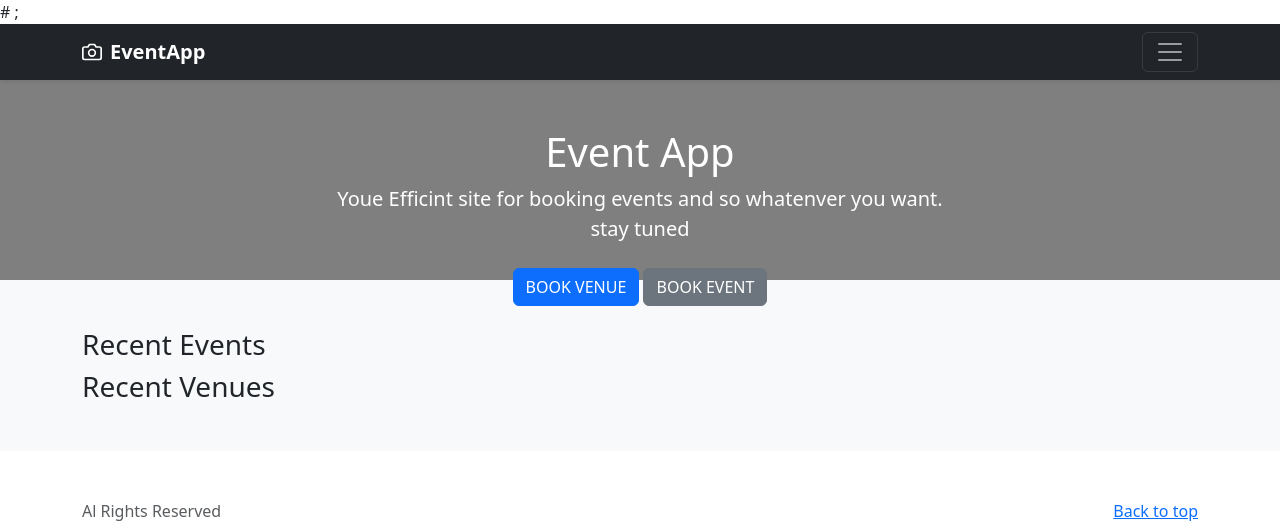
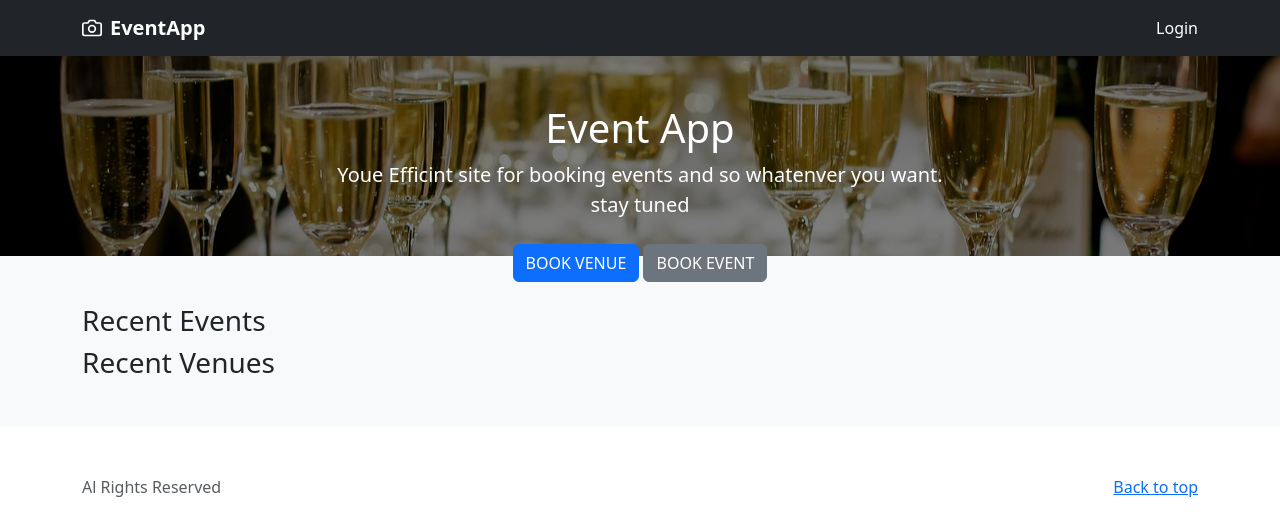
Before and after one commit to hermesgido/eventapp, a Django app: template templates/index.html in a window 1280 px wide. Shown: the top 521 px of the page. Run offline with Django 3.2, Linux system fonts and the light colour scheme; the template is opened without the code that fills it, so the values that code supplies are empty.

Commit message:
iamge uplod

```diff
--- a/event/urls.py
+++ b/event/urls.py
@@ -5,6 +5,7 @@ urlpatterns = [
     path('', views.home, name='home'),
     path('event/', views.event, name='event'),
     path('venue/', views.venue, name='venue'),
-    path('login/', views.login_view, name='login_view'),
+    path('login/', views.login_view, name='login'),
     path('register/', views.register_view, name='register'),
+    path('logout/', views.logout_view, name="logout")
 ]
--- a/static/style.css
+++ b/static/style.css
@@ -74,37 +74,7 @@
       .bd-mode-toggle .dropdown-menu .active .bi {
         display: block !important;
       }
-      .topbanner {
-        position: relative;
-        height: 200px;
-        color: white;
-    }
 
-    .topbanner::after {
-        content: "";
-        position: absolute;
-        top: 0;
-        left: 0;
-        right: 0;
-        bottom: 0;
-        background-color: rgba(0, 0, 0, 0.5); /* Adjust the alpha value for the darkness */
-        z-index: -1;
-    }
-
-    .topbanner::before {
-        content: "";
-        position: absolute;
-        top: 0;
-        left: 0;
-        right: 0;
-        bottom: 0;
-        background-image: url({% static 'images/topbanner.jpg' %});
-        background-size: cover;
-        background-repeat: no-repeat;
-        background-position: center;
-        filter: blur(3px);
-        z-index: -2;
-    }
 
 .login-body{
   background-image: url(/static/images/event1.jpg);
--- a/templates/base.html
+++ b/templates/base.html
@@ -29,8 +29,8 @@
 
     <link rel="stylesheet" href="{% static 'style.css' %}" />
   </head>
-   #
-</div>;
+
+</div>
   {% block content %}
 
 
--- a/templates/index.html
+++ b/templates/index.html
@@ -17,7 +17,7 @@
         <path d="M10.794 3.148a.217.217 0 0 1 .412 0l.387 1.162c.173.518.579.924 1.097 1.097l1.162.387a.217.217 0 0 1 0 .412l-1.162.387a1.734 1.734 0 0 0-1.097 1.097l-.387 1.162a.217.217 0 0 1-.412 0l-.387-1.162A1.734 1.734 0 0 0 9.31 6.593l-1.162-.387a.217.217 0 0 1 0-.412l1.162-.387a1.734 1.734 0 0 0 1.097-1.097l.387-1.162zM13.863.099a.145.145 0 0 1 .274 0l.258.774c.115.346.386.617.732.732l.774.258a.145.145 0 0 1 0 .274l-.774.258a1.156 1.156 0 0 0-.732.732l-.258.774a.145.145 0 0 1-.274 0l-.258-.774a1.156 1.156 0 0 0-.732-.732l-.774-.258a.145.145 0 0 1 0-.274l.774-.258c.346-.115.617-.386.732-.732L13.863.1z"/>
       </symbol>
       <symbol id="sun-fill" viewBox="0 0 16 16">
-        <path d="M8 12a4 4 0 1 0 0-8 4 4 0 0 0 0 8zM8 0a.5.5 0 0 1 .5.5v2a.5.5 0 0 1-1 0v-2A.5.5 0 0 1 8 0zm0 13a.5.5 0 0 1 .5.5v2a.5.5 0 0 1-1 0v-2A.5.5 0 0 1 8 13zm8-5a.5.5 0 0 1-.5.5h-2a.5.5 0 0 1 0-1h2a.5.5 0 0 1 .5.5zM3 8a.5.5 0 0 1-.5.5h-2a.5.5 0 0 1 0-1h2A.5.5 0 0 1 3 8zm10.657-5.657a.5.5 0 0 1 0 .707l-1.414 1.415a.5.5 0 1 1-.707-.708l1.414-1.414a.5.5 0 0 1 .707 0zm-9.193 9.193a.5.5 0 0 1 0 .707L3.05 13.657a.5.5 0 0 1-.707-.707l1.414-1.414a.5.5 0 0 1 .707 0zm9.193 2.121a.5.5 0 0 1-.707 0l-1.414-1.414a.5.5 0 0 1 .707-.707l1.414 1.414a.5.5 0 0 1 0 .707zM4.464 4.465a.5.5 0 0 1-.707 0L2.343 3.05a.5.5 0 1 1 .707-.707l1.414 1.414a.5.5 0 0 1 0 .708z"/>
+        <path d="M8 12a4 4 0 1 0 0-8 4 4 0 0 0 0 8zM8 0a.5.5 0 0 1 .5.5v2a.5.5 0 0 1-1 0v-2A.5.5 0 0 1 8 0zm0 x 13a.5.5 0 0 1 .5.5v2a.5.5 0 0 1-1 0v-2A.5.5 0 0 1 8 13zm8-5a.5.5 0 0 1-.5.5h-2a.5.5 0 0 1 0-1h2a.5.5 0 0 1 .5.5zM3 8a.5.5 0 0 1-.5.5h-2a.5.5 0 0 1 0-1h2A.5.5 0 0 1 3 8zm10.657-5.657a.5.5 0 0 1 0 .707l-1.414 1.415a.5.5 0 1 1-.707-.708l1.414-1.414a.5.5 0 0 1 .707 0zm-9.193 9.193a.5.5 0 0 1 0 .707L3.05 13.657a.5.5 0 0 1-.707-.707l1.414-1.414a.5.5 0 0 1 .707 0zm9.193 2.121a.5.5 0 0 1-.707 0l-1.414-1.414a.5.5 0 0 1 .707-.707l1.414 1.414a.5.5 0 0 1 0 .707zM4.464 4.465a.5.5 0 0 1-.707 0L2.343 3.05a.5.5 0 1 1 .707-.707l1.414 1.414a.5.5 0 0 1 0 .708z"/>
       </symbol>
     </svg>
 
@@ -72,16 +72,55 @@
         <svg xmlns="http://www.w3.org/2000/svg" width="20" height="20" fill="none" stroke="currentColor" stroke-linecap="round" stroke-linejoin="round" stroke-width="2" aria-hidden="true" class="me-2" viewBox="0 0 24 24"><path d="M23 19a2 2 0 0 1-2 2H3a2 2 0 0 1-2-2V8a2 2 0 0 1 2-2h4l2-3h6l2 3h4a2 2 0 0 1 2 2z"/><circle cx="12" cy="13" r="4"/></svg>
         <strong>EventApp</strong>
       </a>
-      <button class="navbar-toggler" type="button" data-bs-toggle="collapse" data-bs-target="#navbarHeader" aria-controls="navbarHeader" aria-expanded="false" aria-label="Toggle navigation">
-        <span class="navbar-toggler-icon"></span>
-      </button>
+
+      {% if request.user.is_authenticated %}
+    <a class="text-white text-decoration-none" href="{% url 'logout' %}">Logout</a>
+{% else %}
+    <a class="text-white text-decoration-none" href="{% url 'login' %}">Login</a>
+{% endif %}
+
+
+<style>
+  .topbanner {
+    position: relative;
+    height: 200px;
+    color: white;
+}
+
+.topbanner::after {
+    content: "";
+    position: absolute;
+    top: 0;
+    left: 0;
+    right: 0;
+    bottom: 0;
+    background-color: rgba(0, 0, 0, 0.5); /* Adjust the alpha value for the darkness */
+    z-index: -1;
+}
+
+.topbanner::before {
+    content: "";
+    position: absolute;
+    top: 0;
+    left: 0;
+    right: 0;
+    bottom: 0;
+    background-image: url(/static/images/topbanner.jpg);
+    background-size: cover;
+    background-repeat: no-repeat;
+    background-position: center;
+    filter: blur(0px);
+    z-index: -2;
+}
+</style>
+
     </div>
   </div>
 </header>
 
 <main>
 
-  <section class="py- text-center  topbanner ">
+  <section class="py- text-center  topbanner">
     <div class="row py-lg-5">
       <div class="col-lg-6 col-md-8 mx-auto ">
         <h1 class="fw-light">Event App</h1>
@@ -97,7 +136,9 @@
 
   <div class="album py-5 bg-body-tertiary">
     <div class="container">
+
       {% include 'messages.html' %}
+
       <h3 class="pb-2">Recent Events</h3>
 
       <div class="row row-cols-1 row-cols-sm-2 row-cols-md-3 g-3">
@@ -110,7 +151,7 @@
               <p class="card-text">RE-DIRECTION <br>Sept 3rd, | Mbezi Gadern, Dar Es Salaam</p>
               <div class="d-flex justify-content-between align-items-center">
                 <div class="btn-group">
-                  <button type="button" class="btn btn-sm btn-outline-secondary"><a class="text-decoration-none text-white" href="{% url 'event' %}">View</a></button>
+                  <button type="button" class="btn btn-sm btn-outline-secondary"><a class="text-decoration-none" href="{% url 'event' %}">View</a></button>
                 </div>
                 <small class="text-body-secondary">9 mins</small>
               </div>
--- a/templates/messages.html
+++ b/templates/messages.html
@@ -1,15 +1,30 @@
-
-
-
-
 {% if messages %}
     {% for message in messages %}
         {% if message.tags == 'error' %}
-            <div class="alert alert-danger">{{ message }}</div>
+            <div class="alert alert-danger alert-dismissible fade show" role="alert">
+                {{ message }}
+
+            </div>
         {% elif message.tags == 'success' %}
-            <div class="alert alert-success">{{ message }}</div>
+            <div class="alert alert-success alert-dismissible fade show" role="alert">
+                {{ message }}
+
+            </div>
         {% else %}
-            <div class="alert alert-info">{{ message }}</div>
+            <div class="alert alert-info alert-dismissible fade show" role="alert">
+                {{ message }}
+
+            </div>
         {% endif %}
     {% endfor %}
 {% endif %}
+
+
+<script>
+    // Automatically close the alerts after 10 seconds
+    $(document).ready(function() {
+        setTimeout(function() {
+            $(".alert").alert('close');
+        }, 5000); // 10,000 milliseconds = 10 seconds
+    });
+</script>
```
Also changed, not shown: event/views.py (+13 -0 lines), static/color-modes.js (+2 -12 lines), templates/login.html (+5 -3 lines), db.sqlite3, 1 other file.
